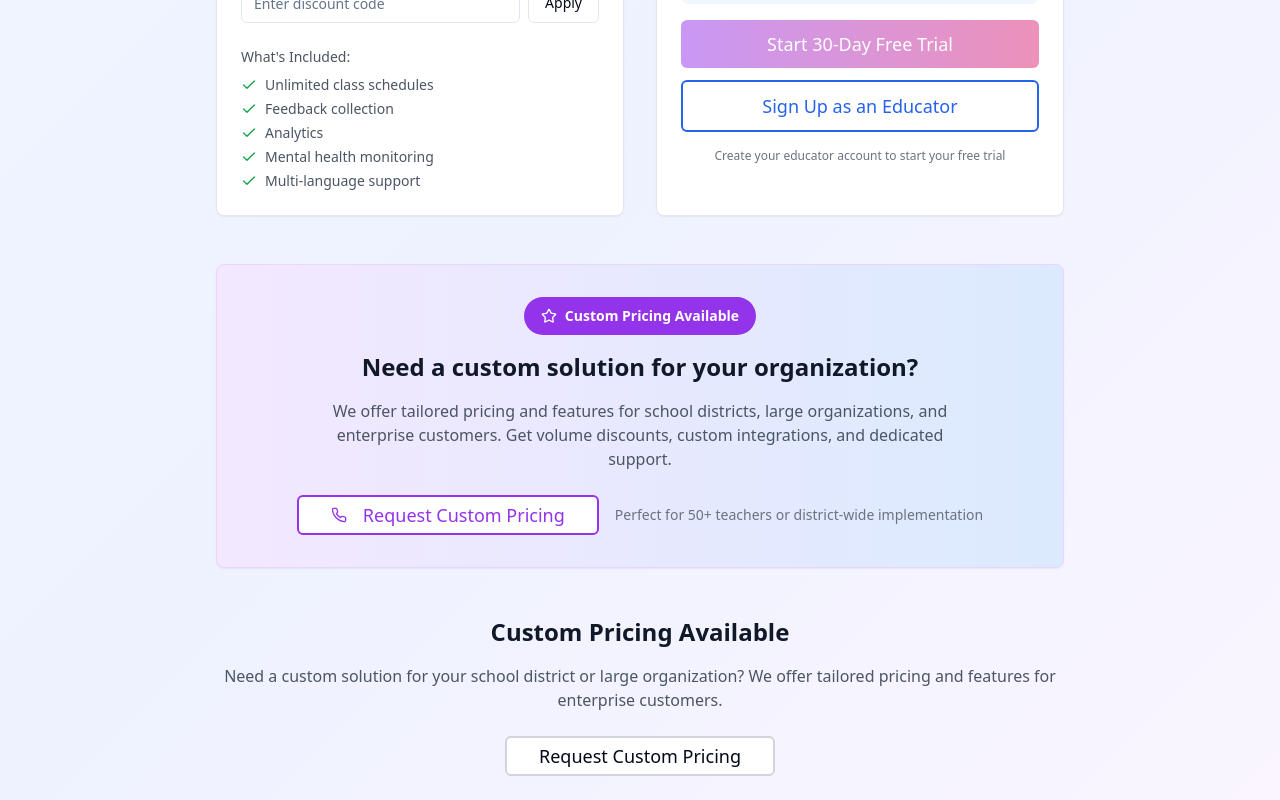
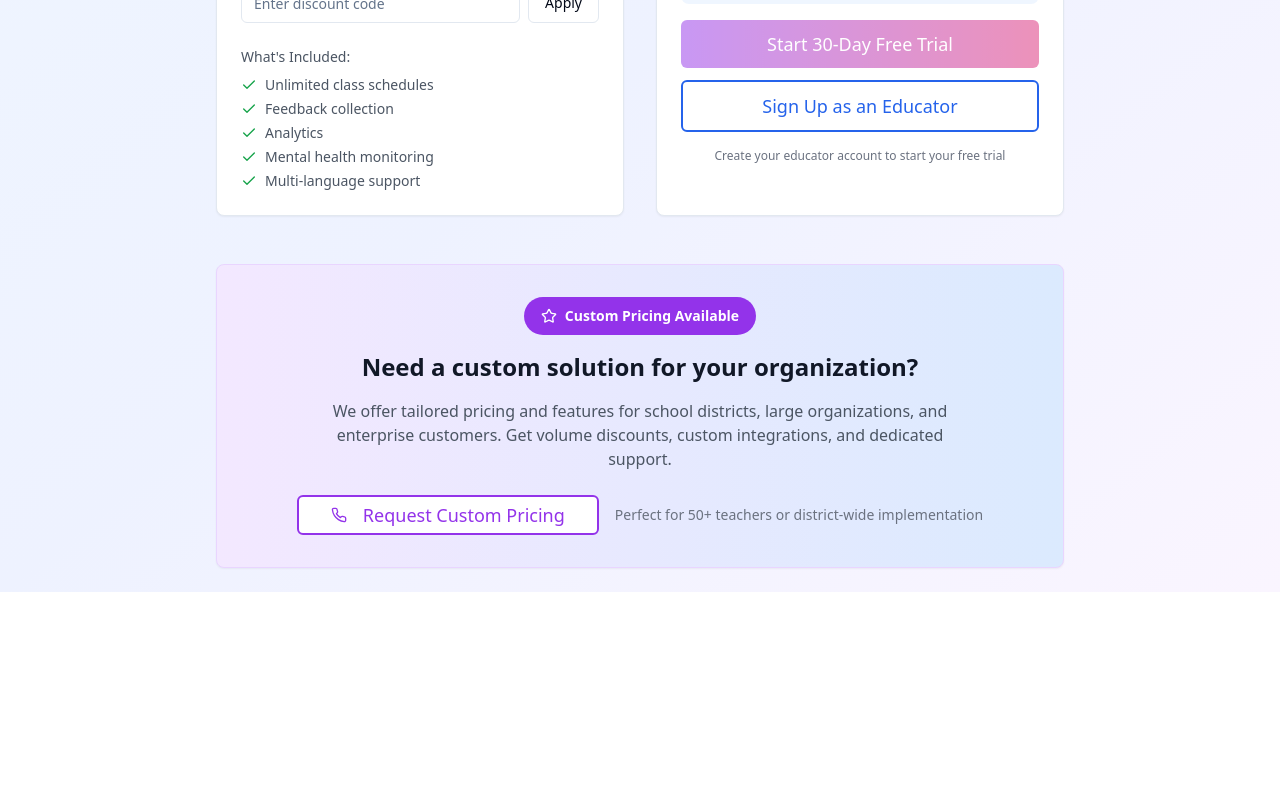
Before and after one commit to zulfimoon1/lessons-learnt, a React (Vite) app: page /pricing in a window 1280 px wide. Shown: the part 477-1277 px from the top of the page. After the commit the page ends 1069 px from the top, so only its background shows below. Built offline with nearby package versions, Linux system fonts and the light colour scheme.

Commit message:
Fix: Show custom pricing banner
The custom pricing banner was not showing on the pricing page. This commit ensures the banner is displayed.

```diff
--- a/src/pages/PricingPage.tsx
+++ b/src/pages/PricingPage.tsx
@@ -357,28 +357,6 @@ const PricingPage = () => {
             </CardContent>
           </Card>
         </div>
-
-        {/* Custom Pricing Section */}
-        <div className="mt-12 text-center">
-          <h3 className="text-2xl font-bold text-gray-900 mb-4">Custom Pricing Available</h3>
-          <p className="text-gray-600 mb-6">
-            Need a custom solution for your school district or large organization?
-            We offer tailored pricing and features for enterprise customers.
-          </p>
-          <Button
-            variant="outline"
-            className="text-lg px-8 py-3 border-2 border-gray-300 hover:border-gray-400"
-            onClick={() => {
-              // This will later link to a custom pricing form
-              toast({
-                title: "Coming Soon",
-                description: "Custom pricing form will be available soon. Please contact support for now.",
-              });
-            }}
-          >
-            Request Custom Pricing
-          </Button>
-        </div>
       </main>
     </div>
   );
```
